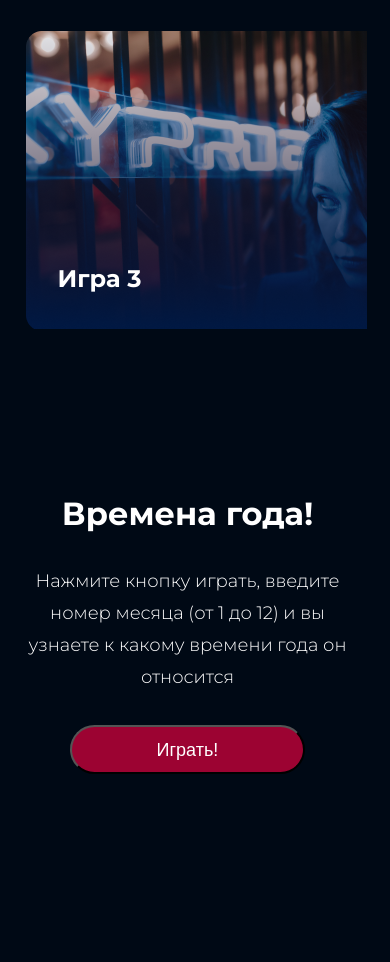
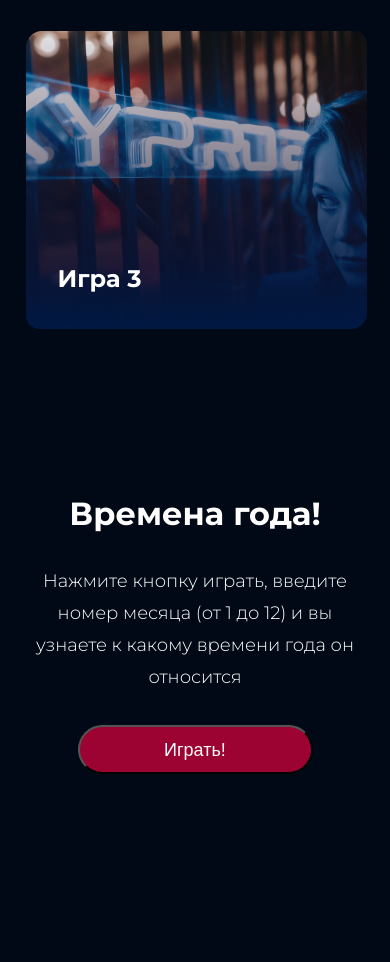
Before and after one commit to JulieMille/2-nd-course-hw, a plain HTML site: page index.html in a window 390 px wide. Shown: the part 1787-2749 px from the top of the page. Drawn offline with Linux system fonts and the light colour scheme.

Commit message:
fixed more

```diff
--- a/mobile.scss
+++ b/mobile.scss
@@ -45,10 +45,13 @@
     .item {
         width: 343px;
         height: 300px;
+        border-radius: 16px;
     }
 
     .game {
+        display: flex;
         flex-wrap: wrap;
+        justify-content: center;
 
         &__left {
             width: 343px;
```
Also changed, not shown: mobile.css, style.css, 2 other files.
